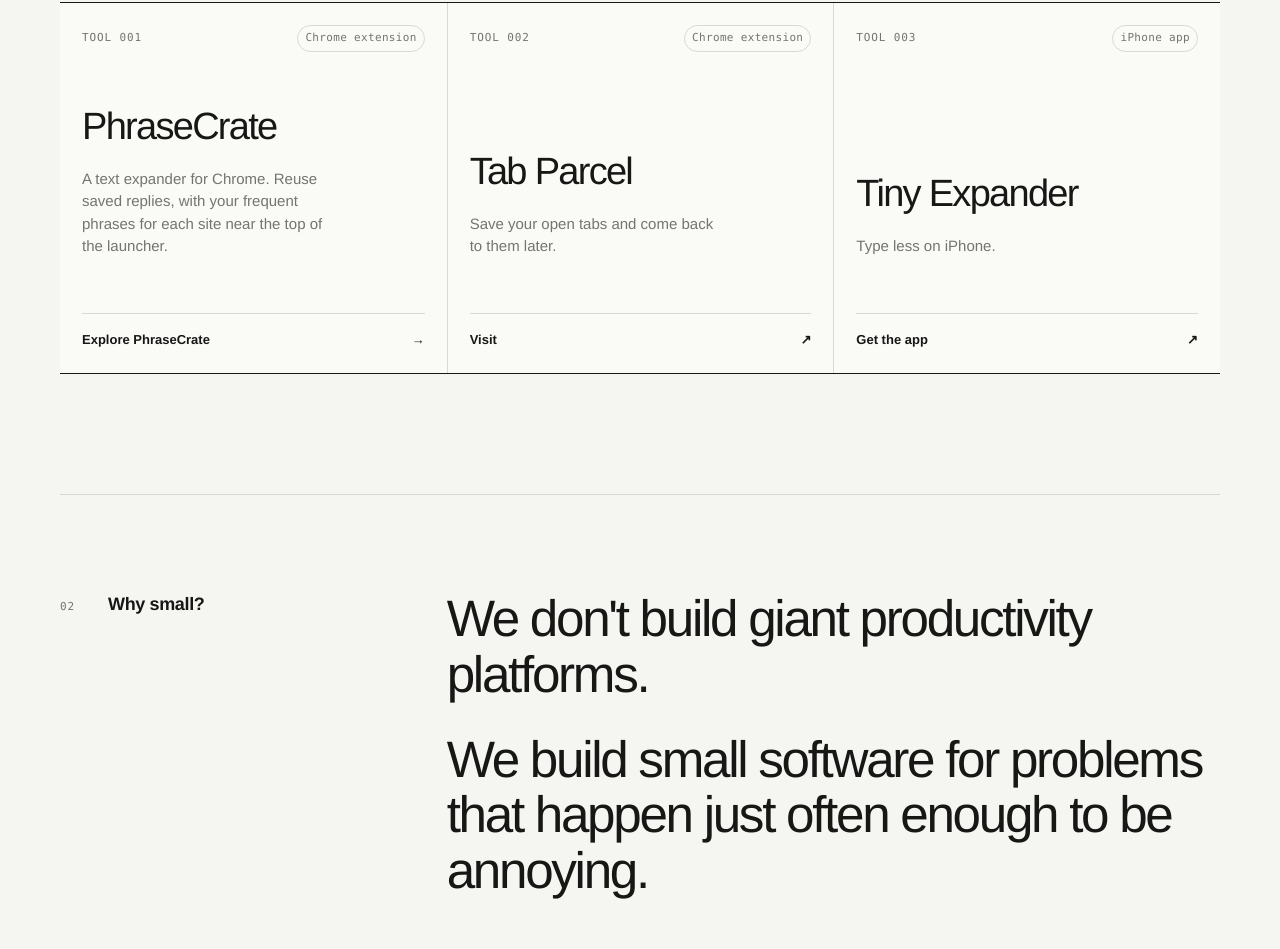
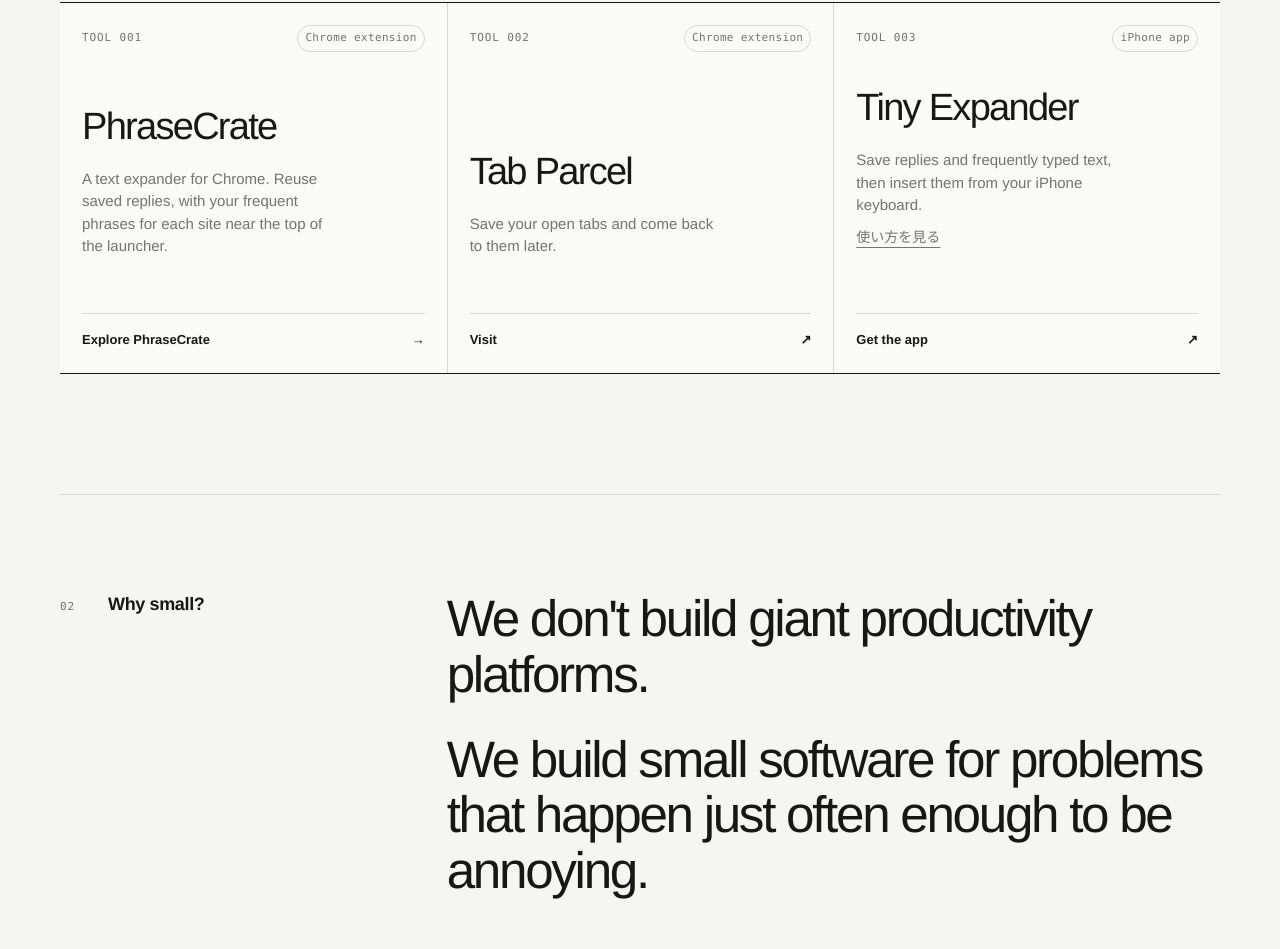
Before and after one commit to errrt/errrt.github.io, a website: page index.html in a window 1280 px wide. Shown: the part 924-1873 px from the top of the page. Drawn offline with Linux system fonts and the light colour scheme.

Commit message:
feat: link Tiny Expander product guide

```diff
--- a/index.html
+++ b/index.html
@@ -93,7 +93,8 @@
             </div>
             <div class="card-copy">
               <h3>Tiny Expander</h3>
-              <p>Type less on iPhone.</p>
+              <p>Save replies and frequently typed text, then insert them from your iPhone keyboard.</p>
+              <p><a class="inline-link" href="https://errrt.github.io/tiny-expander/" lang="ja">使い方を見る</a></p>
             </div>
             <a class="product-link" data-link="tinyExpander" href="/go/tinyExpander/index.html" target="_blank" rel="noopener noreferrer">Get the app <span aria-hidden="true">↗</span></a>
           </article>
--- a/sitemap.xml
+++ b/sitemap.xml
@@ -3,4 +3,5 @@
   <url><loc>https://errrt.github.io/</loc></url>
   <url><loc>https://errrt.github.io/phrasecrate/</loc></url>
   <url><loc>https://errrt.github.io/phrasecrate/customer-support-email-templates/</loc></url>
+  <url><loc>https://errrt.github.io/tiny-expander/</loc></url>
 </urlset>
```
Also changed, not shown: tests/pages.test.mjs (+2 -1 lines).
